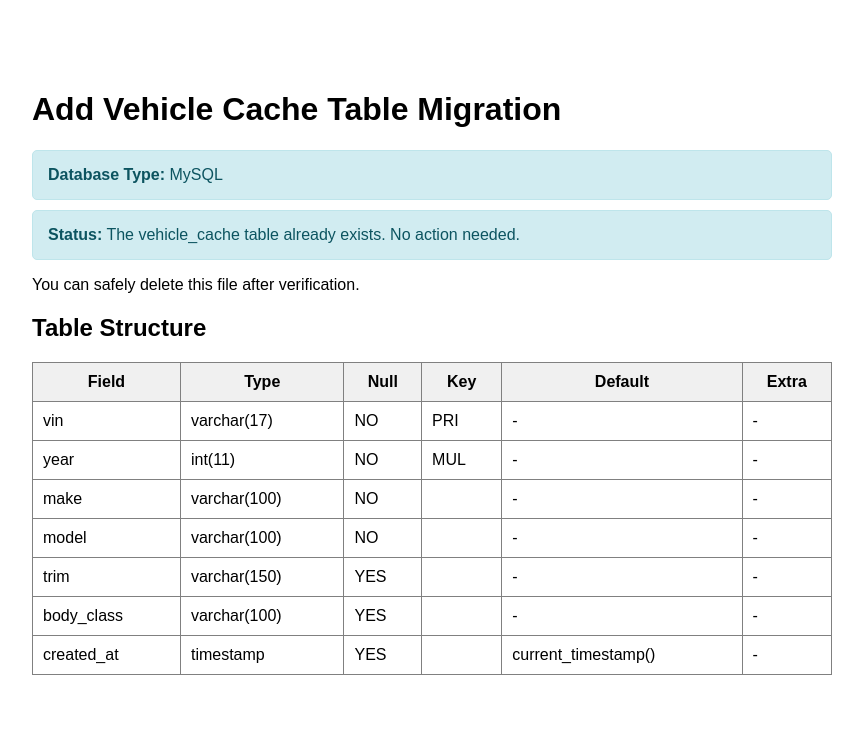
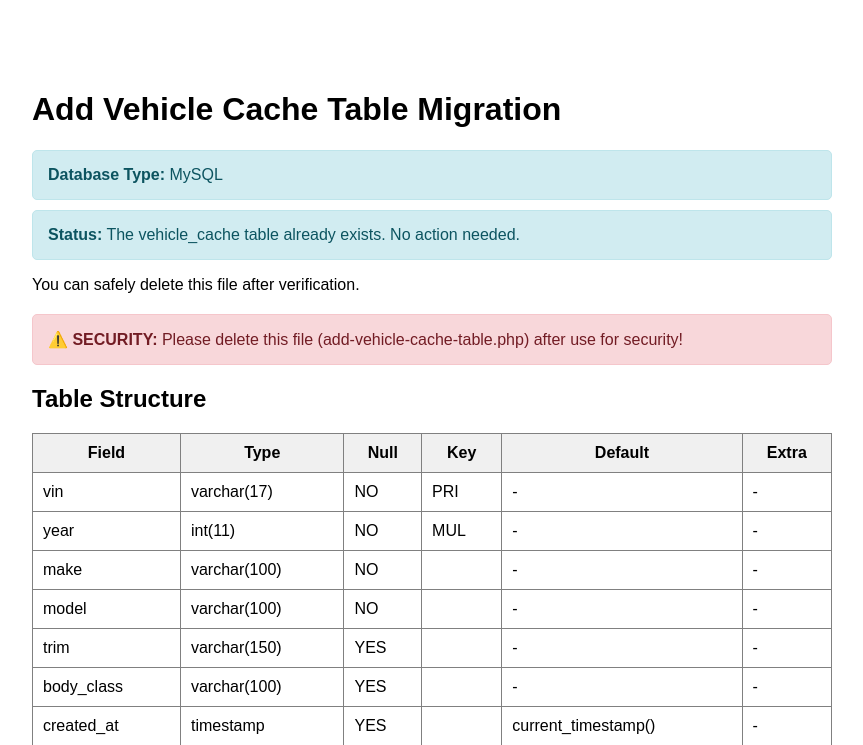
Before and after one commit to Banukalinkin666/Online_Tire_Shop, a PHP site: page /add-vehicle-cache-table.php in a window 1280 px wide. Shown: the top 745 px of the page, without its empty margins (208-1071 px from the left). Before the commit the page ends 675 px from the top, so only its background shows below. Run offline with PHP 8.4, Linux system fonts and the light colour scheme; some libraries are stand-ins or nearby versions.

Commit message:
Make add-vehicle-cache-table.php accessible without secret key for one-time use

```diff
--- a/public/add-vehicle-cache-table.php
+++ b/public/add-vehicle-cache-table.php
@@ -15,6 +15,16 @@ require_once __DIR__ . '/../app/bootstrap.php';
 use App\Database\Connection;
 use PDO;
 use PDOException;
+
+// Simple security: Allow if IMPORT_ALLOWED is set OR if accessed directly (for one-time use)
+// You can delete this file after running it
+$importAllowed = $_ENV['IMPORT_ALLOWED'] ?? $_SERVER['IMPORT_ALLOWED'] ?? 'false';
+if ($importAllowed !== 'true') {
+    // Still allow, but warn user to delete file after use
+    $warnDelete = true;
+} else {
+    $warnDelete = false;
+}
 
 header('Content-Type: text/html; charset=utf-8');
 ?>
@@ -66,6 +76,9 @@ try {
     if ($tableExists) {
         echo "<div class='info'><strong>Status:</strong> The vehicle_cache table already exists. No action needed.</div>";
         echo "<p>You can safely delete this file after verification.</p>";
+        if ($warnDelete) {
+            echo "<div class='error' style='margin-top: 20px;'><strong>⚠️ SECURITY:</strong> Please delete this file (add-vehicle-cache-table.php) after use for security!</div>";
+        }
     } else {
         // Create table based on database type
         if ($isPostgreSQL) {
@@ -107,7 +120,12 @@ try {
         }
 
         echo "<div class='success'><strong>✓ Success!</strong> The vehicle_cache table has been created successfully.</div>";
-        echo "<p>The VIN caching feature is now enabled. You can safely delete this file.</p>";
+        echo "<p>The VIN caching feature is now enabled.</p>";
+        if ($warnDelete) {
+            echo "<div class='error' style='margin-top: 20px;'><strong>⚠️ SECURITY:</strong> Please delete this file (add-vehicle-cache-table.php) after use for security!</div>";
+        } else {
+            echo "<p>You can safely delete this file.</p>";
+        }
     }
 
     // Show table structure
```
